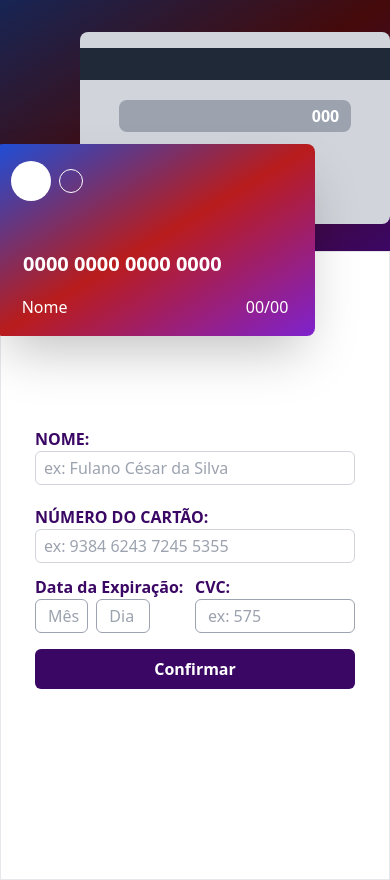
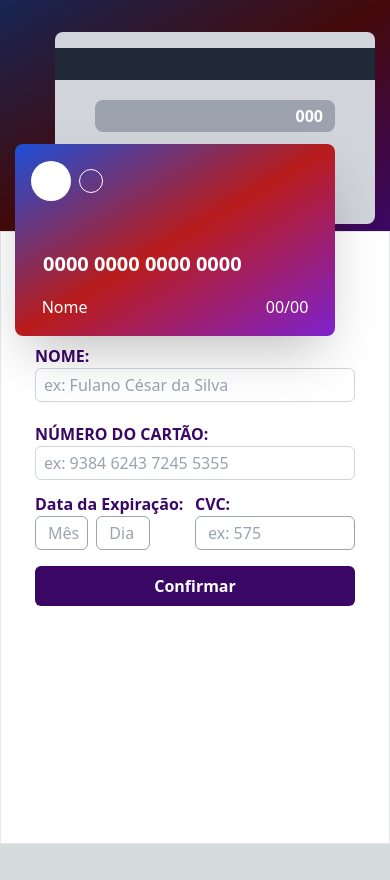
Before and after one commit to RenanSoaresSouza/Cartao-Credito, a Next.js app: page / in a window 390 px wide. After the commit the page ends 844 px from the top, so only its background shows below. Built offline with nearby package versions, Linux system fonts and the light colour scheme.

Commit message:
Projeto Finalizado com Sucesso

```diff
--- a/package.json
+++ b/package.json
@@ -9,9 +9,10 @@
     "lint": "next lint"
   },
   "dependencies": {
+    "next": "14.2.7",
     "react": "^18",
     "react-dom": "^18",
-    "next": "14.2.7"
+    "react-icons": "^5.3.0"
   },
   "devDependencies": {
     "postcss": "^8",
--- /dev/null
+++ b/src/pages/components/Finalizado.js
@@ -0,0 +1,19 @@
+import { useState } from "react";
+function Finalizado({icon,style}){
+
+    return(
+        <div className='bg-white h-full lg:justify-end justify-center flex md:items-start items-center '>
+            <div className="w-fit h-fit  lg:w-6/12   flex justify-start">
+                <div className="w-fit  bg-white">
+                    <section className={style}>
+                        <div className="size-24 lg:mt-0  rounded-full bg-gradient-to-tl from-purple-700 via-red-700 to-blue-700 flex justify-center items-center">{icon}</div>
+                        <h1 className="text-black mb-6 mt-12 font-bold text-4xl">OBRIGADO!</h1>
+                        <p className="text-gray-500 mb-12">Já Adicionamos as Informações do seu Cartão</p>
+                        <button className="w-full bg-purple-950 text-white font-bold p-2 rounded-md">Continuar</button>
+                    </section>
+                </div>
+            </div>
+        </div>
+    );
+}
+export default Finalizado
--- a/src/pages/components/formulario.js
+++ b/src/pages/components/formulario.js
@@ -1,7 +1,7 @@
 import { Result } from "postcss";
 import { useState } from "react";
 
-function Form({nome,setNome,cart,setCart,showcart,dia,setDia,mes,setMes,cod,setCod}){
+function Form({nome,setNome,cart,setCart,showcart,dia,setDia,mes,setMes,cod,setCod,verify,setVerify}){
     const [invalido,setInvalido] = useState(false);
     function limit(length,variable,setVariable,isnum_cart,pos){
 
@@ -46,8 +46,8 @@ function Form({nome,setNome,cart,setCart,showcart,dia,setDia,mes,setMes,cod,setC
     }
 
     return (
-        <div className="text-black  flex flex-col lg:items-end items-center lg:justify-center w-full h-full">
-            <div className=" lg:w-6/12 h-full items-center flex">
+        <div className="text-black   flex flex-col lg:items-end items-center   w-full h-full">
+            <div className=" lg:w-6/12 h-full lg:items-center  flex">
                 <div className=" w-fit  lg:mt-0 ">
                     <div className="flex flex-col">
                         <label className="font-semibold text-purple-950">NOME:</label>
@@ -56,7 +56,7 @@ function Form({nome,setNome,cart,setCart,showcart,dia,setDia,mes,setMes,cod,setC
                     </div>
                     <div className="flex flex-col">
                         <label  className="mt-5 font-semibold text-purple-950">NÚMERO DO CARTÃO:</label>
-                        <input required={invalido[1]}  type="number" placeholder="ex: 9384 6243 7245 5355" maxLength={19} value={cart}  onChange={(e) => limit(16,e.target.value,setCart,true,1)}   className="peer pl-2 p-1 transition-all duration-100 ease-in-out outline-none w-80 rounded-md invalid:border-red-500 focus:border-purple-900 focus:invalid:focus:border-red-500 border border-gray-300" />
+                        <input required={invalido[1]}  type="number" placeholder="ex: 9384 6243 7245 5355" maxLength={19} min={1} value={cart}  onChange={(e) => limit(16,e.target.value,setCart,true,1)}   className="peer pl-2 p-1 transition-all duration-100 ease-in-out outline-none w-80 rounded-md invalid:border-red-500 focus:border-purple-900 focus:invalid:focus:border-red-500 border border-gray-300" />
                         <p className=" h-0 invisible peer-invalid:visible text-red-500 peer-invalid:h-auto">{ invalido[1] == true ?('Não pode ser Vazio'):('Campo Inválido')}</p>
 
                     </div>
@@ -79,6 +79,7 @@ function Form({nome,setNome,cart,setCart,showcart,dia,setDia,mes,setMes,cod,setC
                         </div>
                     </div>
                     <div className="flex justify-center my-4"><button onClick={button} className=" w-full bg-purple-950 text-white font-bold p-2 rounded-md">Confirmar</button></div>
+                    <div className={verify}><div className="text-sm text-nowrap overflow-hidden">Tamanho de Cartão/Codígo são inválidos</div><button className="text-nowrap overflow-hidden" type="button" onClick={() => setVerify("bg-white transition-all invisible duration-300 ease-in-out absolute top-1 right-1 m-8 w-0 p-5 border-t-4 shadow-md lg:shadow-gray-300 shadow-gray-800 border-red-500 rounded-sm flex flex-row justify-between")}>X</button></div>
                     </div>
                 </div>
         </div>
--- a/src/pages/index.js
+++ b/src/pages/index.js
@@ -3,6 +3,8 @@ import { Inter } from "next/font/google";
 const inter = Inter({ subsets: ["latin"] });
 import Form from './components/formulario';
 import { useState } from "react";
+import Finalizado from './components/Finalizado';
+import { FaCheck } from "react-icons/fa";
 
 export default function Home() {
   const [nome,setNome] = useState('');
@@ -11,23 +13,29 @@ export default function Home() {
   const [cart,setCart] = useState('');
   const [cod,setCod] = useState('');
   const [showcart,setmoscart] = useState('');
+  const [verify,setVerify] = useState("bg-white transition-all duration-300 ease-in-out absolute top-1 right-1 m-8 w-0 invisible p-5 border-t-4 shadow-md lg:shadow-gray-300 shadow-gray-800 border-red-500 rounded-sm ");
+  const [redirect,setRedirect] = useState(false)
 
   function Send(e){
     e.preventDefault();
     let form = [nome,cart,dia,mes,cod]
 
-    for (let i =0 ; i< form.length;i++){
+    if (cart.length < 16 || cod.length < 3){
+      setVerify("bg-white transition-all visible duration-300 ease-in-out absolute top-1 right-1 m-8 w-80 p-5 border-t-4 shadow-md lg:shadow-gray-300 shadow-gray-800 border-red-500 rounded-sm flex flex-row justify-between")
+    }
+    else if (nome.length !== 0 && dia.length !== 0 && mes.length !== 0 ) {
+      setRedirect(true)
 
     }
   }
 
 
   return (
-    <main  className="lg:w-screen lg:h-screen flex justify-center items-center ">
+    <main  className=" w-screen h-screen  flex justify-center items-center ">
 
      <div className="flex lg:flex-row flex-col justify-between w-full h-full">
       <div className=" bg-gradient-to-tl from-purple-950 via-red-950 to-blue-950 lg:w-1/4 lg:h-full h-2/5 w-full flex lg:justify-end justify-center">
-      <div className=" flex flex-col justify-evenly items-center absolute top-36 lg:top-16 lg:left-32 mr-20 bg-gradient-to-tl from-purple-700 via-red-700 to-blue-700  w-80 h-48 rounded-lg shadow-2xl">
+      <div className=" flex flex-col justify-evenly items-center absolute top-36 lg:top-16 lg:left-32 mr-10 bg-gradient-to-tl from-purple-700 via-red-700 to-blue-700  w-80 h-48 rounded-lg shadow-2xl">
         <div className="flex flex-row items-center w-full">
           <div className="rounded-full bg-white size-10  ml-4"></div>
           <div className="rounded-full bg-transparent border border-white size-6 m-2"></div>
@@ -35,20 +43,25 @@ export default function Home() {
         <div className="flex justify-start mr-6 w-9/12 mt-8 text-white font-semibold text-xl"><span>{ cart.length == 0 ?('0000 0000 0000 0000'): showcart}</span></div>
         <div className=" w-10/12 flex flex-row text-white justify-between"><span>{nome.length > 0 ?(nome): 'Nome' }</span><span>{dia.length > 0 ?(dia): '00'}/{mes.length > 0 ?(mes): '00'}</span></div>
       </div>
-      <div className="bg-gray-300 rounded-lg w-80 h-48 ml-20 mt-8 lg:absolute lg:top-64 lg:left-32 lg:shadow-2xl flex flex-col items-center" ><div className="w-full h-8 bg-gray-800 mt-4"></div><div className="w-3/4 h-8 bg-gray-400 mt-5 rounded-lg text-white font-bold flex justify-end items-center"><span className="mr-3">{cod.length > 0 ?(cod): '000'}</span></div></div>
+      <div className="bg-gray-300 rounded-lg w-80 h-48 ml-10 mt-8 lg:absolute lg:top-64 lg:left-32 lg:shadow-2xl flex flex-col items-center" ><div className="w-full h-8 bg-gray-800 mt-4"></div><div className="w-3/4 h-8 bg-gray-400 mt-5 rounded-lg text-white font-bold flex justify-end items-center"><span className="mr-3">{cod.length > 0 ?(cod): '000'}</span></div></div>
       </div>
-      <div className="bg-white w-full h-full border">
-        <form className="h-full" onSubmit={Send}>
+      <div className="bg-white  pt-28 lg:pt-0 w-full h-full border transition-all ease-in">
+        {redirect == true ?(<Finalizado style={" flex flex-col items-center"} icon={<FaCheck className="size-10 text-white" />
+} />):(
+          <form className="h-full" onSubmit={Send}>
           <Form
           nome={nome} setNome={setNome}
           cart={cart} setCart={setCart}
           cod={cod} setCod={setCod} showcart={setmoscart}
           dia={dia} setDia={setDia}
           mes={mes} setMes={setMes}
-          button={Send}
+          button={Send} verify={verify}
+          setVerify={setVerify}
           />
         </form>
+      )}
       </div>
+
       </div>
     </main>
   );
```
Also changed, not shown: 1 other file (tests, documents, lock files or other folders).
